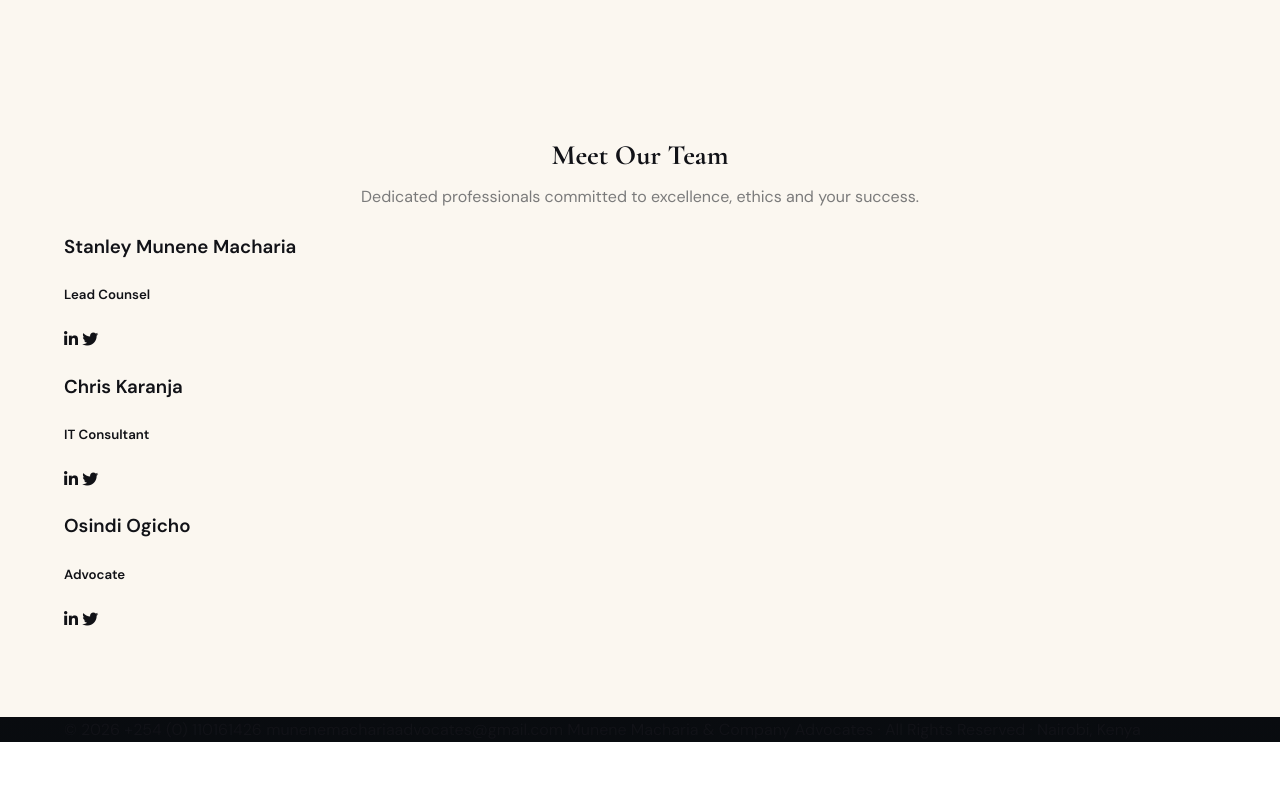
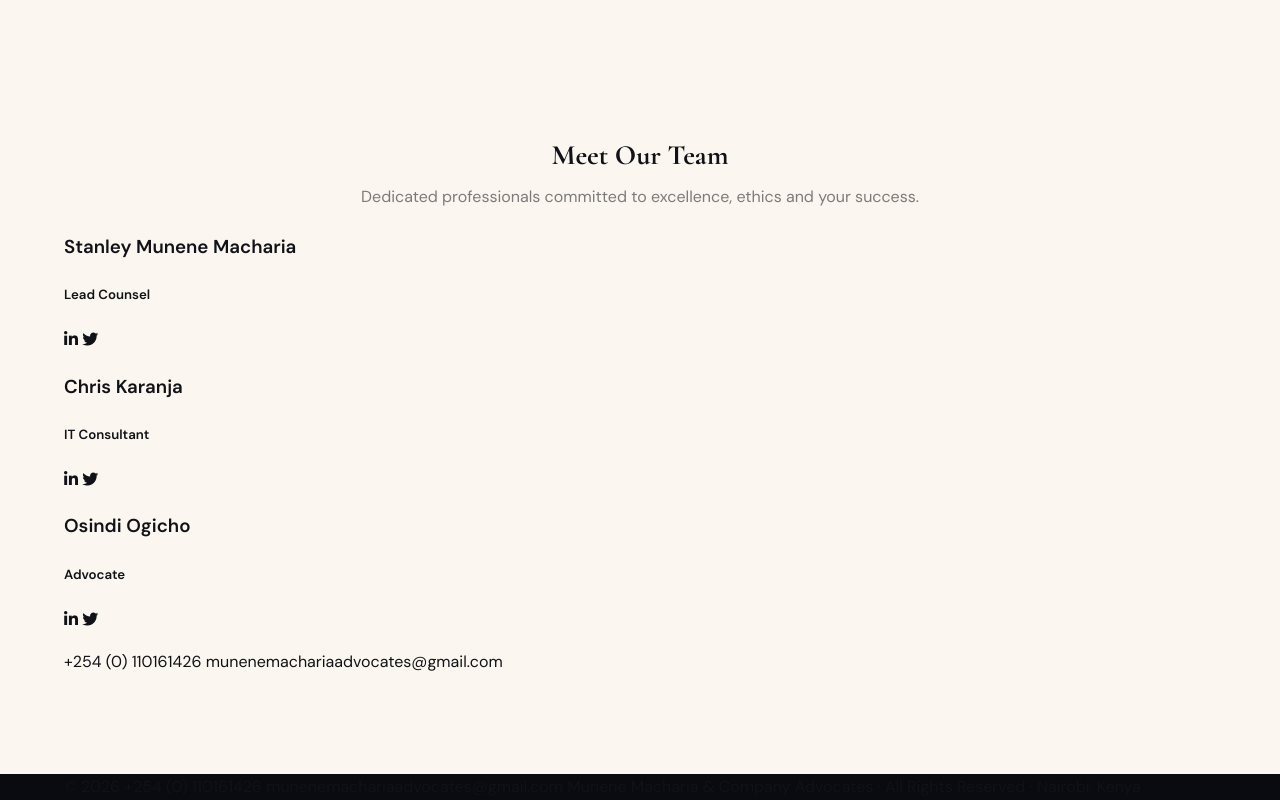
Before and after one commit to Munene-Macharia-Advocates/Front, a website: page index.html in a window 1280 px wide. Shown: the part 1329-2129 px from the top of the page. Before the commit the page ends 2071 px from the top, so only its background shows below. Drawn offline with nearby package versions, Linux system fonts and the light colour scheme; grey boxes are pictures that could not be loaded; a script that the page names is missing.

```diff
--- a/index.html
+++ b/index.html
@@ -332,7 +332,8 @@
 
 
 
-
+<p>  +254 (0) 110161426
+munenemachariaadvocates@gmail.com </p>
 
 
 
```
